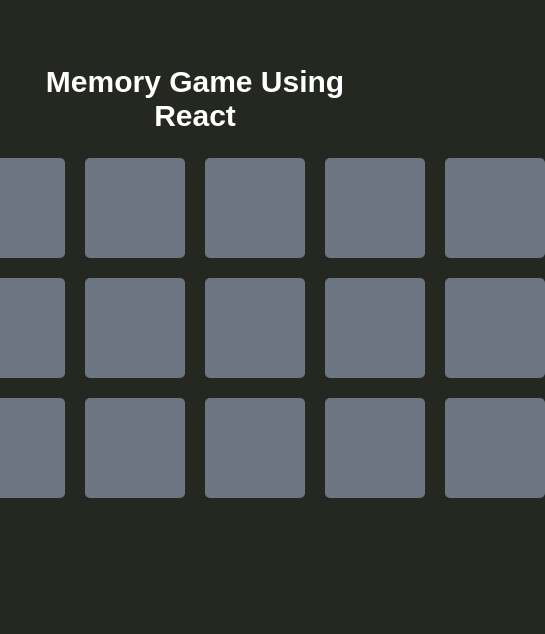
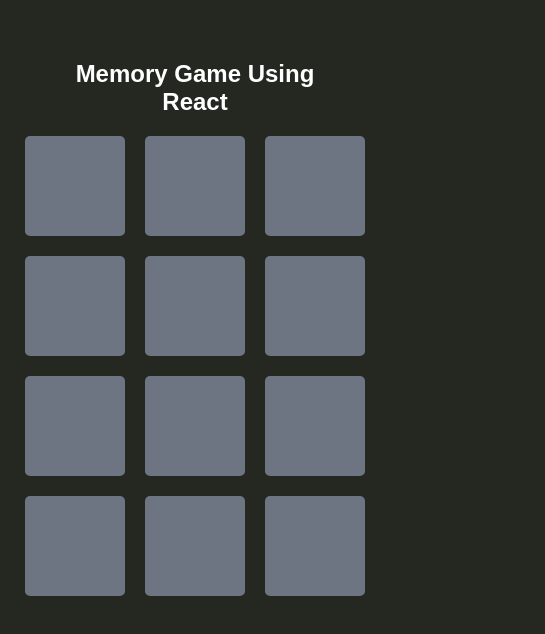
Before and after one commit to AnshidHaneef/Memory-game, a React (Vite) app: page / in a window 390 px wide. Shown: the top 634 px of the page, 545 px wide, since content can reach past the window. Built offline with nearby package versions, Linux system fonts and the light colour scheme.

Commit message:
media query added

```diff
--- a/src/App.jsx
+++ b/src/App.jsx
@@ -3,7 +3,7 @@
 import Confetti from "react-confetti";
 import { useMemo } from "react";
 
-const gameIcons = ["🌍", "🔎", "🔥", "🐱‍🏍", "👀", "🚽", "🚀", "🍔", "💭"];
+const gameIcons = ["🌍", "🔎", "🔥", "🚀", "🍔", "💭"];
 
 function App() {
   const [pieces, setPieces] = useState([]);
--- a/src/App.scss
+++ b/src/App.scss
@@ -101,3 +101,22 @@
     }
   }
 }
+
+
+// Media Queries
+@media screen and (max-width: 768px) {
+  .container {
+    grid-template-columns: repeat(4, 100px);
+
+  }
+}
+
+@media screen and (max-width: 480px) {
+  .container {
+    grid-template-columns: repeat(3, 100px);
+  }
+
+  h2 {
+    font-size: 24px;
+  }
+}
```
